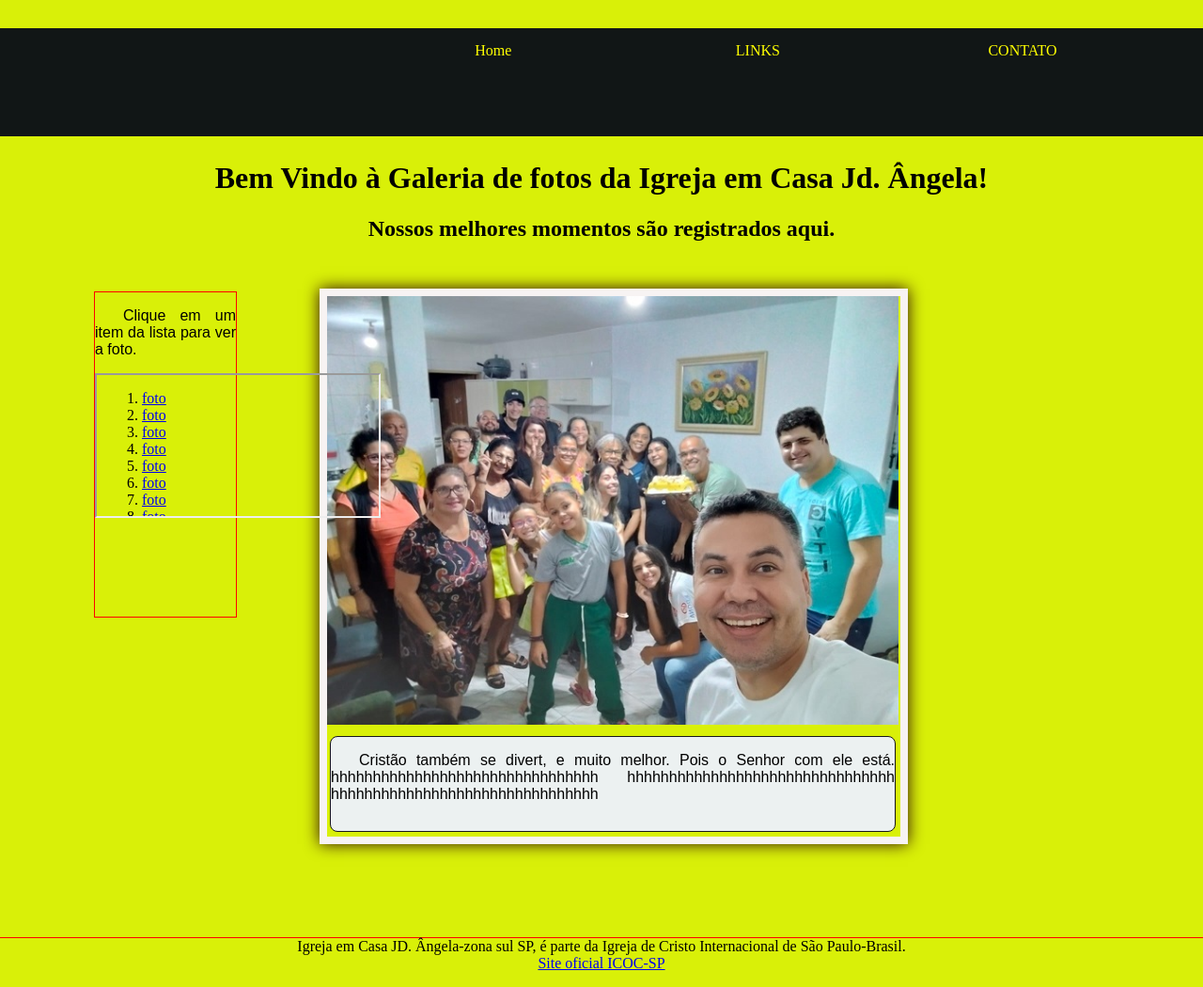
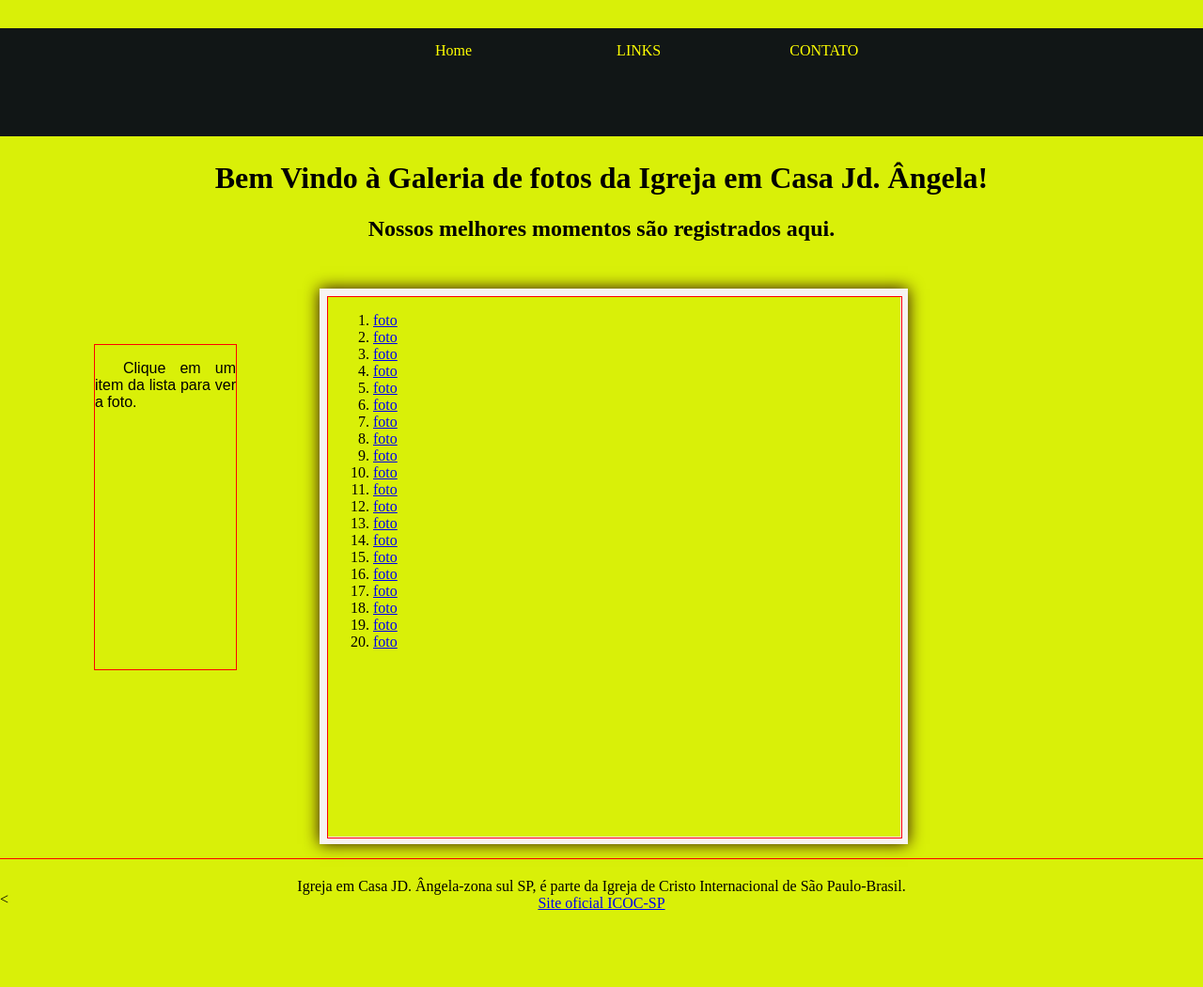
Before and after one commit to GuglielmoTargino/RIC_JD_ANGELA, a PHP site: page /fotos.html in a window 1280 px wide; the page is wider, and only the part inside the window is pictured. Shown: that part at 94% size. After the commit the page ends 968 px from the top of that part, so only its background shows below. Run offline with PHP 8.4, Linux system fonts and the light colour scheme.

Commit message:
fim_delite_pagi_foto
Finalizada a delimitação da pagina foto

```diff
--- a/fotos.html
+++ b/fotos.html
@@ -21,6 +21,14 @@
 
 </head>
 <script src="js/mudaoculos.js"></script>
+<style>
+    iframe {
+        width:100%;
+        height: 100%;
+        border: 1px solid red;
+    }
+
+</style>
 
 <body>
 
@@ -32,10 +40,6 @@
                     <li>CONTATO </li>
                 </ul>
             </nav>
-            <!--
-              <div class="banderola">
-
-            </div>-->
 
 
         </header>
@@ -48,19 +52,12 @@
             </h2>
 
             <figure id="moldura">
-                <img src="images/memb_ric.jpeg">
+                <iframe src="../RIC_JD_ANGELA/views/listafotos.html" name="janela" id="frame-fotos">
+
+                </iframe>
             </figure>
 
-            <div id="text-comentario">
-                <p>
-                    Cristão também se divert, e muito melhor. Pois o Senhor com ele está.
-                    hhhhhhhhhhhhhhhhhhhhhhhhhhhhhhhh
-                    hhhhhhhhhhhhhhhhhhhhhhhhhhhhhhhh
-                    hhhhhhhhhhhhhhhhhhhhhhhhhhhhhhhh
-
-                </p>
-
-            </div>
+            <
         </main>
 
 
@@ -70,8 +67,7 @@
                 item da lista
                 para ver a foto.
             </p>
-            <iframe src="views/listafotos.html" name="janela" id="frame-fotos">
-            </iframe>
+
 
 
 
--- a/libraries/stylesheet.css
+++ b/libraries/stylesheet.css
@@ -1,66 +1,55 @@
-
+@charset "UTF-8";
 
 body{
+    width: auto;
     margin: 0px;
     padding: 0px;
     background-color: rgb(217, 240, 8);
 }
-
 header{
     position: absolute;
     width: 100%;
     top: 20px;
 }
-
 main{
     width: 100%;
 }
-
 footer{
     width: 100%;
 }
-
 ul{
     margin: 0px;
     padding: 0px;
     list-style: none;
 
 }
-
 nav{
     float: left;
-    width: 100%;
+
     background-color: rgb(17, 22, 22);
    margin-top: 10px;
    color: yellow;
    text-align: center;
    display:block;
 }
-
-nav li{float: left;}
-
-.banderola{
-    position: absolute;
-    left: 50px;
-    top: -5px
+nav li{
+    float: left;
 }
 
 /*smart phone*/
 @media only screen and (max-width: 480px){
-    nav{height: 50px; padding-left: 30%; padding-top: 15px;}
+    nav{width: 70%; height: 50px; padding-left: 30%; padding-top: 5px;}
     nav li{width: 100%;}
 }
-
 /* tablet*/
 @media only screen and (min-width: 481px) and (max-width: 768px){
-    nav{height: 80px; padding-left: 30%; padding-top: 15px;}
+    nav{width: 70%; height: 80px; padding-left: 30%; padding-top: 15px;}
     nav li{width: 100%;}
 
 }
-
 /*desktop*/
 @media only screen and (min-width: 769px){
-    nav{height: 100px; padding-left: 30%; padding-top: 15px;}
+    nav{width: 70%; height: 100px; padding-left: 30%; padding-top: 15px;}
     nav li{width: 22%; text-align: center;}
 
 }
@@ -68,8 +57,6 @@ nav li{float: left;}
 figure#moldura{
     position: relative;
     border: 8px solid hsl(0, 22%, 96%);
-        /*box-shadow: 3px blue;*/
-        /*box-shadow: inset 0 0 1em rgb(48, 179, 8), 0 0 1em red;*/
     box-shadow:  0 0 1em rgb(46, 8, 8);
     width: 610px;
     height: 575px;
@@ -79,6 +66,7 @@ figure#moldura{
 
 
 }
+
 figure#moldura img{
     position: relative;
     right: 0px;
@@ -86,20 +74,6 @@ figure#moldura{
     width: 608px;
 
 }
-
-
-    div#text-comentario{
-        position: relative;
-        width: 600px;
-        height: 100px;
-        border: solid 1px;
-        border-color: rgb(22, 22, 26);
-        right: -351px;
-        top: -165px;
-        background-color: rgb(236, 241, 241);
-        border-radius: 8px;
-    }
-
 p{
     text-align: justify;
     text-indent: 30px;
@@ -116,22 +90,22 @@ figure#moldura{
     top: 150px;
     text-align: center;
 }
-
 aside#cx-selecao{
     position: relative;
     border: solid 1px;
     border-color:red;
     width: 150px;
     height: 345px;
-        top: -740px;
+    top: -600px;
     left: 100px;
+
     margin-bottom: 0px;
 
 }
-
 footer{
     clear: both;
     border-top: 1px solid red;
     text-align: center;
     margin-top: -400px;
+    padding-top: 20px;
 }
--- a/views/listafotos.html
+++ b/views/listafotos.html
@@ -4,7 +4,7 @@
 
 
         <ol type="1" start="1">       <!-- nesta linha, oode ser tambeém ol, lista ordenada-->
-                <li> <a href="../images/memb_ric.jpeg">foto</a></li>
+                <li> <a href="../images/Moldes_Fotos.png">foto</a></li>
                 <li> <a href="../images/memb_ric.jpeg">foto</a></li>
                 <li> <a href="../images/memb_ric.jpeg">foto</a></li>
                 <li> <a href="../images/memb_ric.jpeg">foto</a></li>
```
Also changed, not shown: libraries/stilo1.css (+6 -2 lines), testesfotos.html (+4 -12 lines), images/Moldes_Fotos.png (added). Lines whose indentation alone changed are shown as unchanged.
